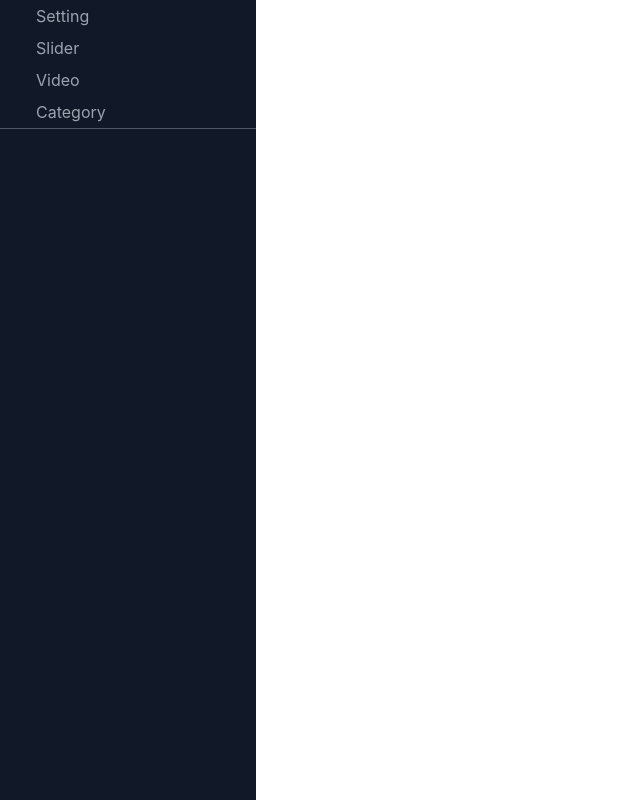
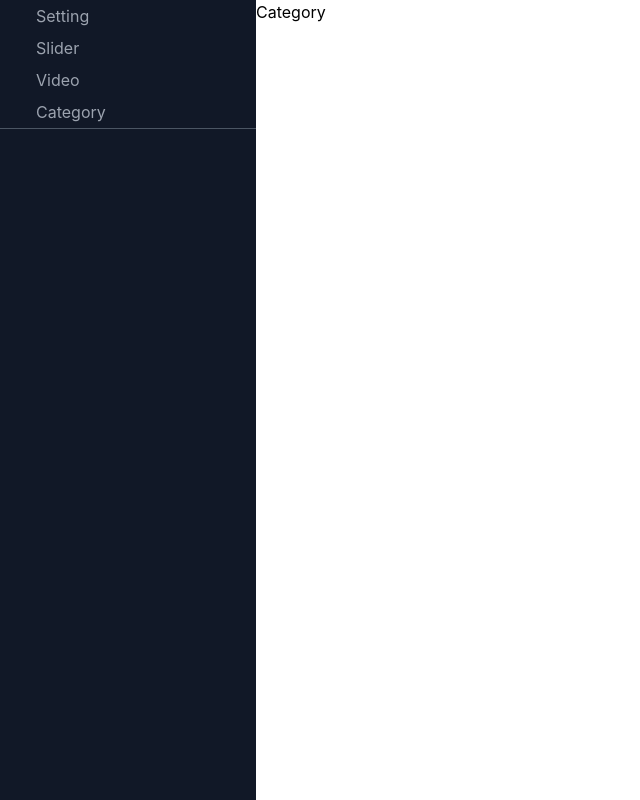
Before and after one commit to WildCodeSchool/2022-09-RMT-JSCREW-Origins, a React (Vite) app in the folder frontend/: page /Dashboard/Category in a window 1280 px wide. Shown: the whole page, without its empty margins (0-640 px from the left). Built offline with nearby package versions, Linux system fonts and the light colour scheme.

Commit message:
Hotfix dashboard and nav

```diff
--- a/frontend/src/App.jsx
+++ b/frontend/src/App.jsx
@@ -1,6 +1,5 @@
 import React from "react";
 import { BrowserRouter as Router, Route, Routes } from "react-router-dom";
-import Nav from "./components/Nav";
 import Dashboard from "./pages/Layout/Dashboard";
 import Category from "./pages/Back-office/Category";
 import Setting from "./pages/Back-office/Setting";
@@ -12,13 +11,14 @@ import "./App.css";
 export default function App() {
   return (
     <Router>
-      <div className="flex">
-        <Nav />
-        <Routes path="/Dashboard" element={<Dashboard />}>
-          <Route path="/Category" element={<Category />} />
-          <Route path="/Setting" element={<Setting />} />
-          <Route path="/Slider" element={<Slider />} />
-          <Route path="/Video" element={<Video />} />
+      <div>
+        <Routes>
+          <Route path="/Dashboard" element={<Dashboard />}>
+            <Route path="Category" element={<Category />} />
+            <Route path="Setting" element={<Setting />} />
+            <Route path="Slider" element={<Slider />} />
+            <Route path="Video" element={<Video />} />
+          </Route>
         </Routes>
       </div>
     </Router>
--- a/frontend/src/components/Nav.jsx
+++ b/frontend/src/components/Nav.jsx
@@ -6,7 +6,7 @@ export default function Nav() {
       <div className="flexw-1/3 h-screen bg-gray-900 flex-col">
         <div className="flex flex-col justify-start items-center   px-6 border-b border-gray-600 w-full  ">
           <div>
-            <Link to="/Setting">
+            <Link to="Setting">
               <button
                 className="flex justify-start items-center space-x-6 hover:text-white focus:bg-gray-700 focus:text-white hover:bg-gray-700 text-gray-400 rounded px-3 py-2  w-full md:w-52"
                 type="button"
@@ -14,7 +14,7 @@ export default function Nav() {
                 <p className="text-base leading-4  ">Setting</p>
               </button>
             </Link>
-            <Link to="/Slider">
+            <Link to="Slider">
               <button
                 className="flex justify-start items-center space-x-6 hover:text-white focus:bg-gray-700 focus:text-white hover:bg-gray-700 text-gray-400 rounded px-3 py-2  w-full md:w-52"
                 type="button"
@@ -22,7 +22,7 @@ export default function Nav() {
                 <p className="text-base leading-4  ">Slider</p>
               </button>
             </Link>
-            <Link to="/Video">
+            <Link to="Video">
               <button
                 className="flex justify-start items-center space-x-6 hover:text-white focus:bg-gray-700 focus:text-white hover:bg-gray-700 text-gray-400 rounded px-3 py-2 w-full md:w-52"
                 type="button"
@@ -30,7 +30,7 @@ export default function Nav() {
                 <p className="text-base leading-4  ">Video</p>
               </button>
             </Link>
-            <Link to="/Category">
+            <Link to="Category">
               <button
                 className="flex justify-start items-center space-x-6 hover:text-white focus:bg-gray-700 focus:text-white hover:bg-gray-700 text-gray-400 rounded px-3 py-2  w-full md:w-52"
                 type="button"
--- a/frontend/src/pages/Layout/Dashboard.jsx
+++ b/frontend/src/pages/Layout/Dashboard.jsx
@@ -3,7 +3,7 @@ import Nav from "../../components/Nav";
 
 function Dashboard() {
   return (
-    <div>
+    <div className="flex">
       <Nav />
       <Outlet />
     </div>
```
